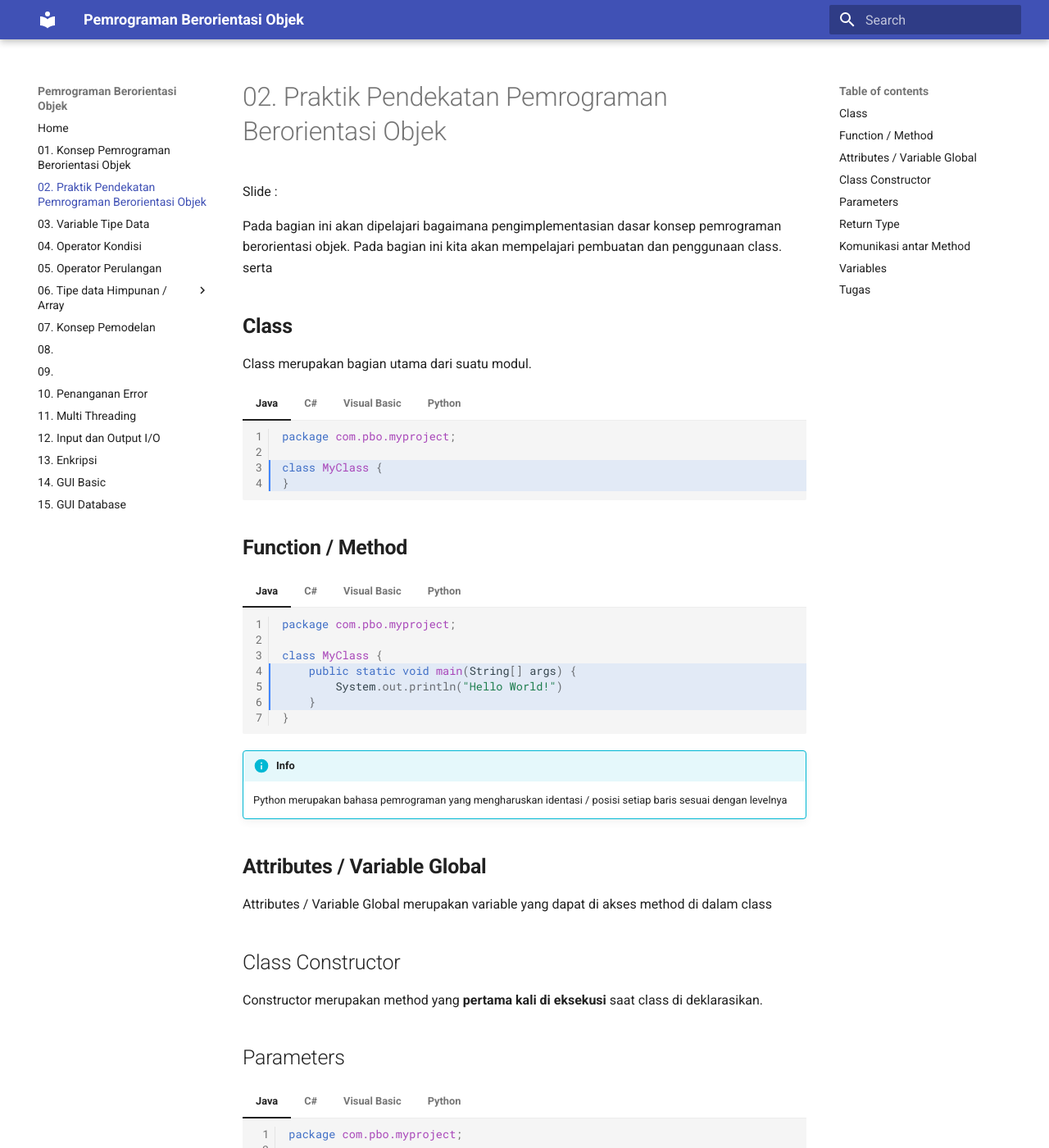
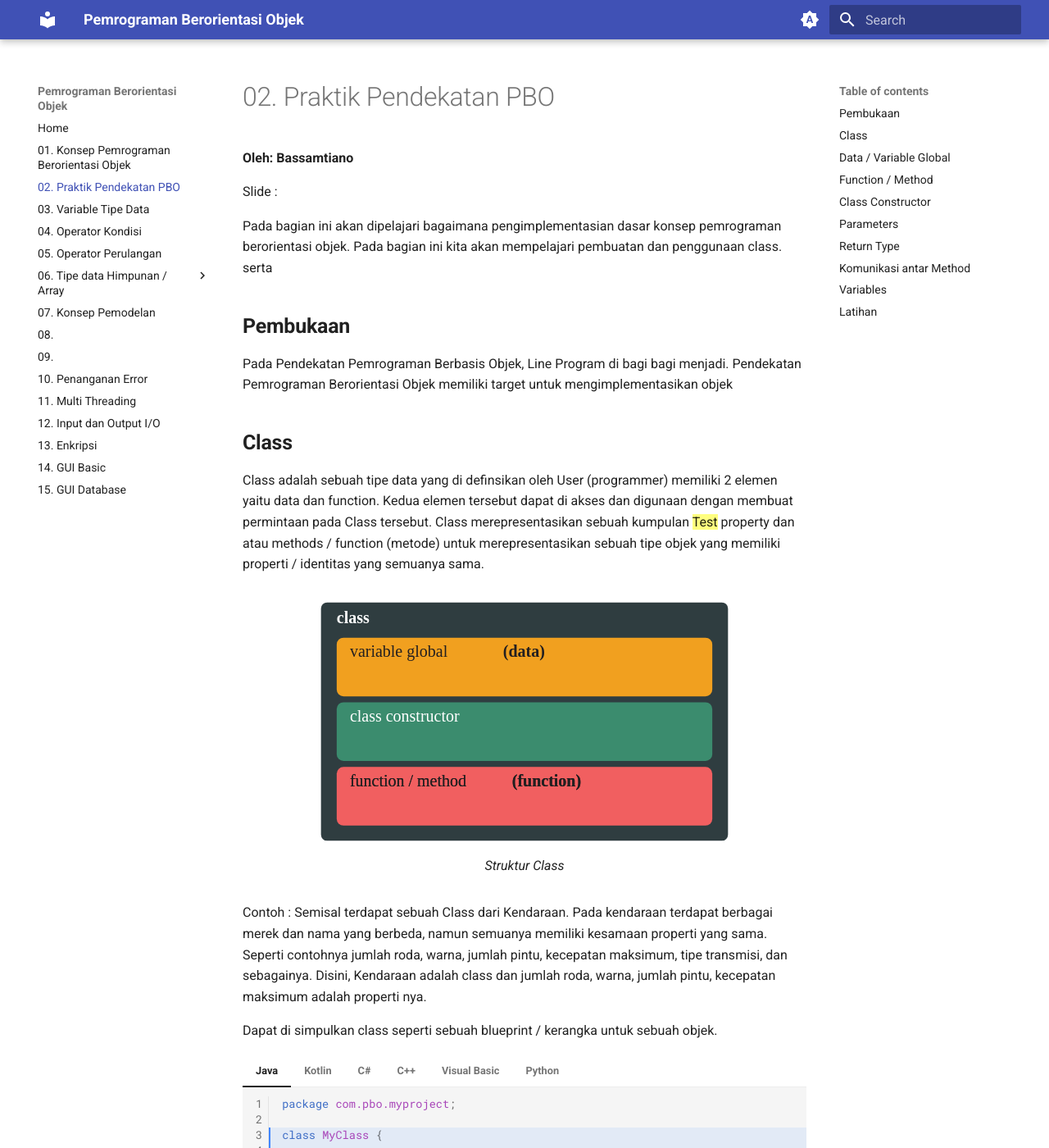
Before and after one commit to bassamtiano/pbo_tutorial, an MkDocs documentation site: the page built from docs/02_praktik_pendekatan_pbo.md, in a window 1280 px wide and 1400 px high. Shown: the whole window at 82% size. Built offline with MkDocs 1.6.1 and Material for MkDocs 9.7.7, drawn with Linux system fonts in a browser that asks for light colours; some of the changed text lies outside the part shown.

Commit message:
adding assets and chapter 01 to 04

````diff
--- a/docs/02_praktik_pendekatan_pbo.md
+++ b/docs/02_praktik_pendekatan_pbo.md
@@ -1,10 +1,32 @@
+**Oleh: Bassamtiano**
+
 Slide :
 
 Pada bagian ini akan dipelajari bagaimana pengimplementasian dasar konsep pemrograman berorientasi objek. Pada bagian ini kita akan mempelajari pembuatan dan penggunaan class. serta
 
+## **Pembukaan**
+
+Pada Pendekatan Pemrograman Berbasis Objek, Line Program di bagi bagi menjadi.
+Pendekatan Pemrograman Berorientasi Objek memiliki target untuk mengimplementasikan objek
+
+
 ## **Class**
 
-Class merupakan bagian utama dari suatu modul.
+Class adalah sebuah tipe data yang di definsikan oleh User (programmer) memiliki 2 elemen yaitu data dan function.
+Kedua elemen tersebut dapat di akses dan digunaan dengan membuat permintaan pada Class tersebut.
+Class merepresentasikan sebuah kumpulan {==Test==} property dan atau methods / function (metode) untuk merepresentasikan sebuah tipe objek yang memiliki properti / identitas yang semuanya sama.
+
+
+<figure markdown>
+  ![Image title](assets/01_PBO_Struktur_Class.svg){ width="500" }
+  <figcaption>Struktur Class</figcaption>
+</figure>
+
+
+
+Contoh : Semisal terdapat sebuah Class dari Kendaraan. Pada kendaraan terdapat berbagai merek dan nama yang berbeda, namun semuanya memiliki kesamaan properti yang sama. Seperti contohnya jumlah roda, warna, jumlah pintu, kecepatan maksimum, tipe transmisi, dan sebagainya. Disini, Kendaraan adalah class dan jumlah roda, warna, jumlah pintu, kecepatan maksimum adalah properti nya.
+
+Dapat di simpulkan class seperti sebuah blueprint / kerangka untuk sebuah objek.
 
 === "Java"
 
@@ -12,9 +34,15 @@ Class merupakan bagian utama dari suatu modul.
     package com.pbo.myproject;
 
     class MyClass {
+
     }
 
     ```
+=== "Kotlin"
+    class MyClass {
+    }
+
+
 === "C#"
 
     ``` csharp linenums="1" hl_lines="4-5"
@@ -23,6 +51,13 @@ Class merupakan bagian utama dari suatu modul.
     namespace myproject {
         class MyClass {
         }
+    }
+
+    ```
+
+=== "C++"
+    ``` cpp linenums="1" hl_lines="1-2"
+    Class MyClass {
     }
 
     ```
@@ -42,7 +77,66 @@ Class merupakan bagian utama dari suatu modul.
 
     ```
 
+
+## **Data / Variable Global**
+
+Data / Variable Global merupakan variable yang dapat di akses method di dalam class.
+Seperti di jelaskan bahwa class memiliki bagian
+
+=== "Java"
+
+    ``` java hl_lines="4-6" linenums="1"
+    package com.pbo.myproject;
+
+    class MyClass {
+        Int
+    }
+
+    ```
+=== "C#"
+
+    ``` csharp
+    using System;
+
+    namespace myproject {
+        class MyClass {
+            static void main(String[] args) {
+                Console.WriteLine("Hello World!")
+            }
+        }
+    }
+
+    ```
+
+=== "Visual Basic"
+
+    ``` vbnet
+    Module MyClass
+        Sub Main(args As String())
+            Console.WriteLine("Hello World!")
+        End Sub
+    End Module
+
+    ```
+
+=== "Python"
+
+    ``` py
+    class MyClass:
+        def main(self):
+            print("Hello World!")
+
+
+    if __name__ == '__main__':
+        MyClass.main()
+
+    ```
+
+
+
 ## **Function / Method**
+
+Function merupakan bagian dari class dimana
 
 === "Java"
 
@@ -100,9 +194,7 @@ Class merupakan bagian utama dari suatu modul.
     Python merupakan bahasa pemrograman yang mengharuskan identasi / posisi setiap baris sesuai dengan levelnya
 
 
-## **Attributes / Variable Global**
 
-Attributes / Variable Global merupakan variable yang dapat di akses method di dalam class
 
 ## Class Constructor
 
@@ -191,5 +283,4 @@ aa
 Variable merupakan bagian dari method yang merepresentasikan suatu nilai. Nilai-nilai tersebut memiliki tipe data. Setiap tipe data memiliki kegunaan yang berbeda.
 
 
-## Tugas
-aa
+## Latihan
--- a/mkdocs.yml
+++ b/mkdocs.yml
@@ -8,9 +8,30 @@ theme:
     - csharp
     - java
     - vbnet
+    - kotlin
+
+  palette:
+    # Palette toggle for automatic mode
+    - media: "(prefers-color-scheme)"
+      toggle:
+        icon: material/brightness-auto
+        name: Switch to light mode
+    # Palette toggle for light mode
+    - media: "(prefers-color-scheme: light)"
+      scheme: default
+      toggle:
+        icon: material/brightness-7
+        name: Switch to dark mode
+    # Palette toggle for dark mode
+    - media: "(prefers-color-scheme: dark)"
+      scheme: slate
+      toggle:
+        icon: material/brightness-4
+        name: Switch to system preference
 
 plugin:
   - search
+  - glightbox
 
 markdown_extensions:
   - attr_list
@@ -35,8 +56,8 @@ edit_uri: ""
 nav:
   - Home: 'index.md'
   - "01. Konsep Pemrograman Berorientasi Objek" : "01_konsep_pemrograman_berorientasi_objek.md"
-  - "02. Praktik Pendekatan Pemrograman Berorientasi Objek" : "02_praktik_pendekatan_pbo.md"
-  - "03. Variable Tipe Data" : "03_tipe_data_dan_operator.md"
+  - "02. Praktik Pendekatan PBO" : "02_praktik_pendekatan_pbo.md"
+  - "03. Variable Tipe Data" : "03.1_tipe_data.md"
   - "04. Operator Kondisi" : "04_conditional.md"
   - "05. Operator Perulangan" : "05_loops.md"
   - "06. Tipe data Himpunan / Array" :
````
Also changed, not shown: docs/01_konsep_pemrograman_berorientasi_objek.md (+62 -0 lines), docs/03.1_tipe_data.md (added, +69 -0 lines), docs/03.2_operator.md (added, +64 -0 lines), docs/03_tipe_data_dan_operator.md (deleted, +0 -1 lines), docs/04_conditional.md (+65 -0 lines), docs/05_loops.md (+7 -0 lines), docs/06_array_list.md (+1 -0 lines), docs/index.md (+1 -1 lines), docs/assets/01_PBO_Approach.png (added), docs/assets/01_PBO_Entity_Class.png (added), docs/assets/01_PBO_Entity_Class.svg (added), docs/assets/01_PBO_Struktur_Class.svg (added), docs/assets/01_Sequential_Programming.png (added).
